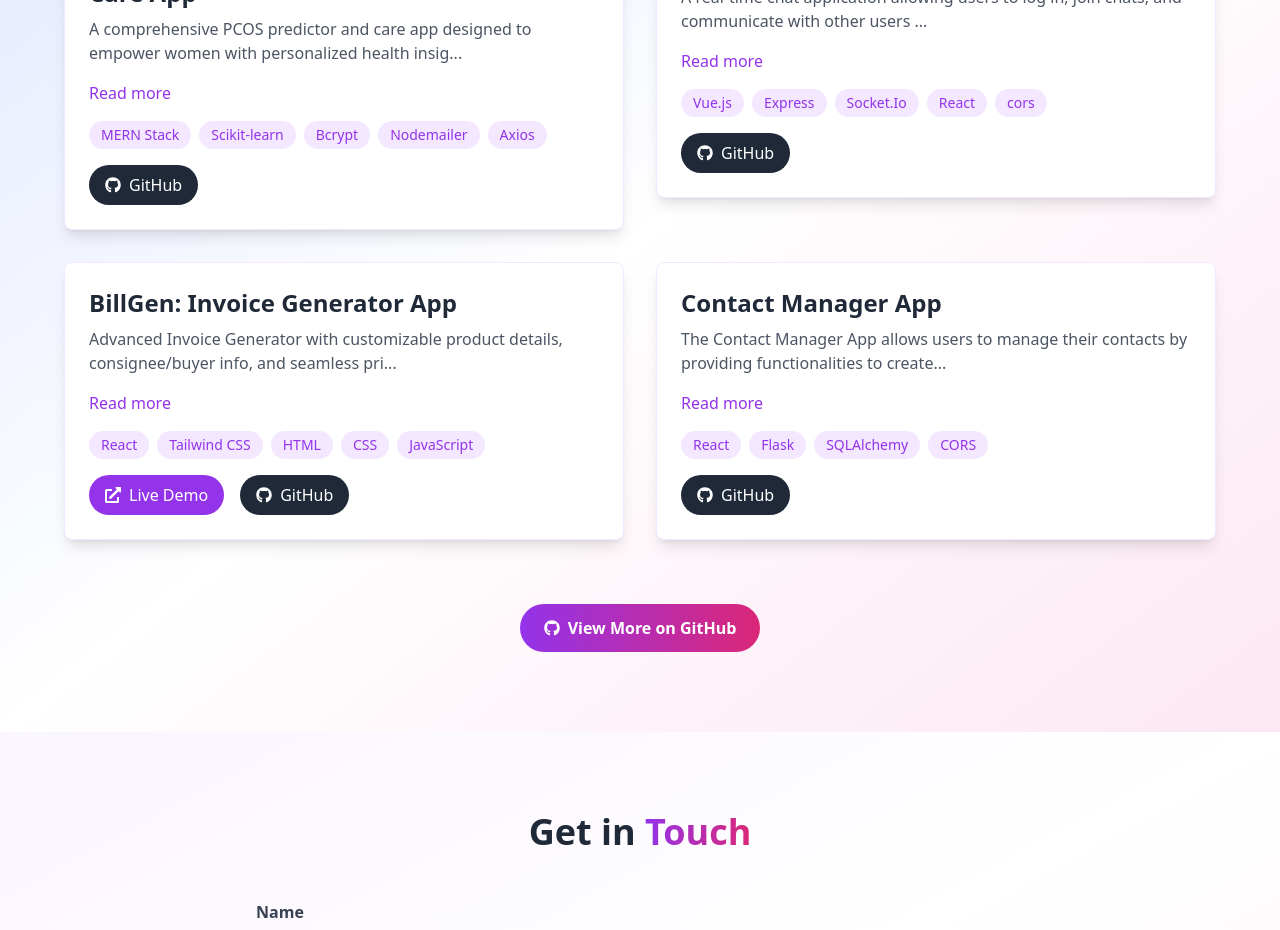
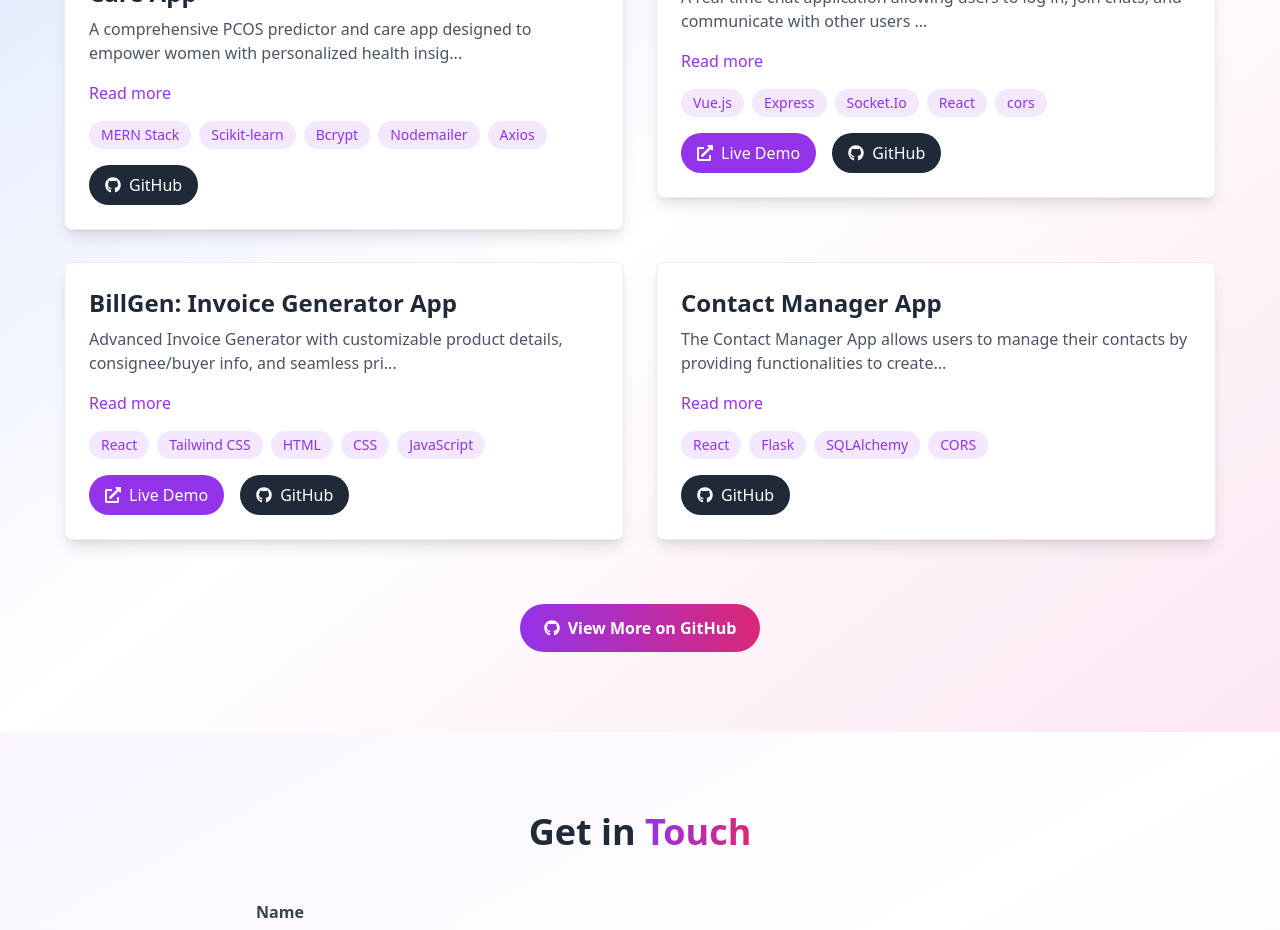
Before and after one commit to dwija12903/portfolio-website, a React (Create React App) app: page / in a window 1280 px wide. Shown: the part 2640-3570 px from the top of the page. Built offline with nearby package versions, Linux system fonts and the light colour scheme; no server answers.

Commit message:
Update Projects.js

```diff
--- a/src/components/Projects.js
+++ b/src/components/Projects.js
@@ -80,6 +80,7 @@ const Projects = () => {
             title: "LinkUp: A Real-Time Chat Hub",
             description: "A real-time chat application allowing users to log in, join chats, and communicate with other users in real-time.",
             technologies: ["Vue.js", "Express", "Socket.Io", "React", "cors"],
+            projectUrl: "https://chathub-qz20.onrender.com/",
             githubUrl: "https://github.com/dwija12903/chat-hub"
         },
         {
```
